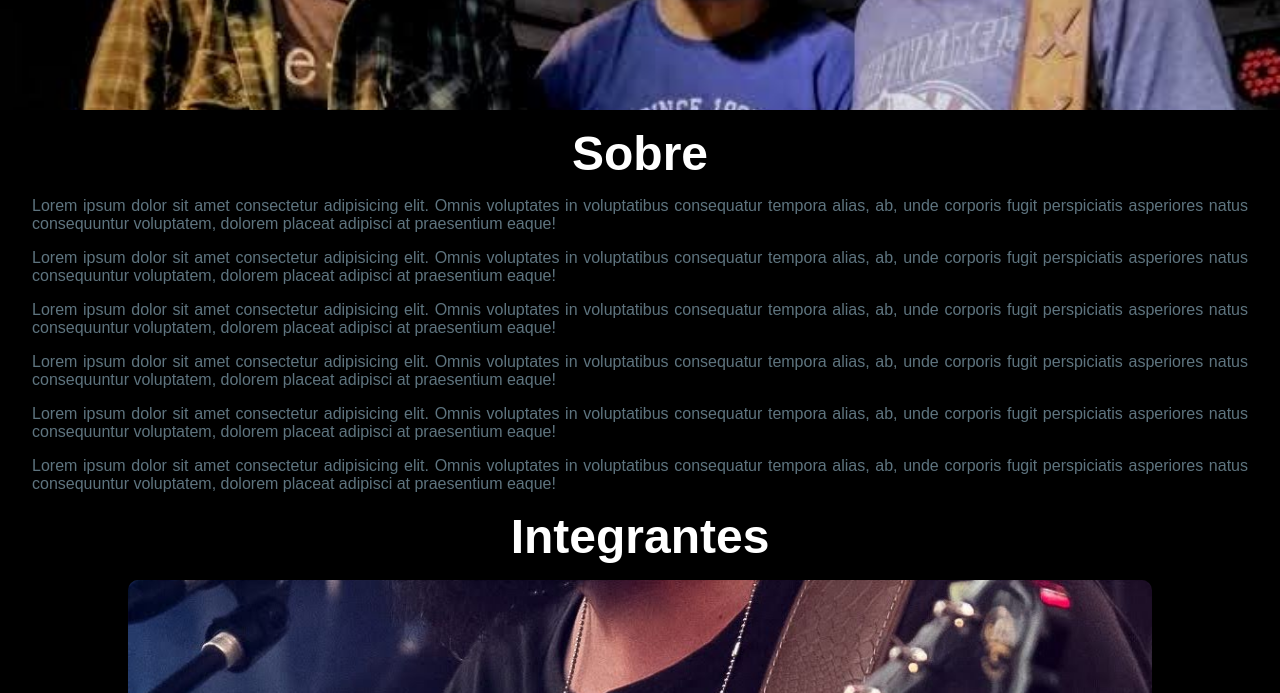
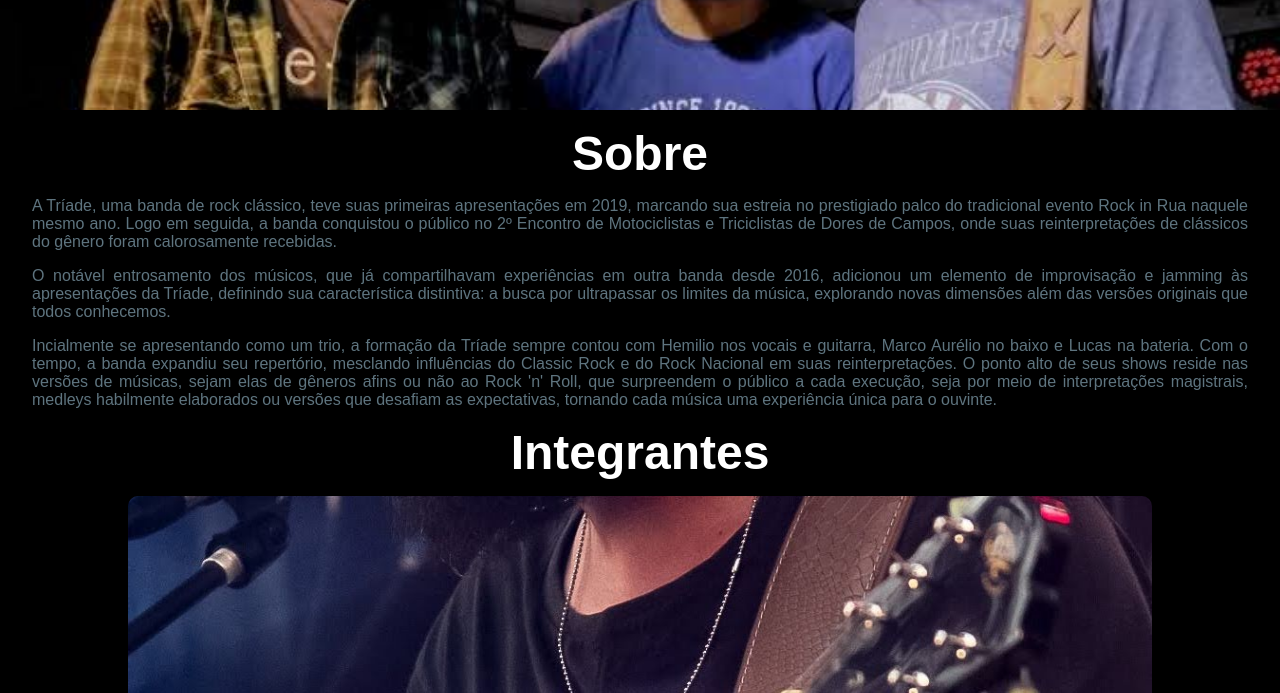
Before and after one commit to hemilioaraujo/triade, a plain HTML site: page index.html in a window 1280 px wide. Shown: the part 690-1383 px from the top of the page. Drawn offline with Linux system fonts and the light colour scheme; a web font is replaced by a local one.

Commit message:
fix: about text

```diff
--- a/index.html
+++ b/index.html
@@ -50,40 +50,31 @@
       <h1 class="title text-center">Sobre</h1>
       <article class="txt-white container text-third">
         <p class="text-justified">
-          Lorem ipsum dolor sit amet consectetur adipisicing elit. Omnis
-          voluptates in voluptatibus consequatur tempora alias, ab, unde
-          corporis fugit perspiciatis asperiores natus consequuntur voluptatem,
-          dolorem placeat adipisci at praesentium eaque!
+          A Tríade, uma banda de rock clássico, teve suas primeiras
+          apresentações em 2019, marcando sua estreia no prestigiado palco do
+          tradicional evento Rock in Rua naquele mesmo ano. Logo em seguida, a
+          banda conquistou o público no 2º Encontro de Motociclistas e
+          Triciclistas de Dores de Campos, onde suas reinterpretações de
+          clássicos do gênero foram calorosamente recebidas.
         </p>
         <p class="text-justified mt-1">
-          Lorem ipsum dolor sit amet consectetur adipisicing elit. Omnis
-          voluptates in voluptatibus consequatur tempora alias, ab, unde
-          corporis fugit perspiciatis asperiores natus consequuntur voluptatem,
-          dolorem placeat adipisci at praesentium eaque!
+          O notável entrosamento dos músicos, que já compartilhavam experiências
+          em outra banda desde 2016, adicionou um elemento de improvisação e
+          jamming às apresentações da Tríade, definindo sua característica
+          distintiva: a busca por ultrapassar os limites da música, explorando
+          novas dimensões além das versões originais que todos conhecemos.
         </p>
         <p class="text-justified mt-1">
-          Lorem ipsum dolor sit amet consectetur adipisicing elit. Omnis
-          voluptates in voluptatibus consequatur tempora alias, ab, unde
-          corporis fugit perspiciatis asperiores natus consequuntur voluptatem,
-          dolorem placeat adipisci at praesentium eaque!
-        </p>
-        <p class="text-justified mt-1">
-          Lorem ipsum dolor sit amet consectetur adipisicing elit. Omnis
-          voluptates in voluptatibus consequatur tempora alias, ab, unde
-          corporis fugit perspiciatis asperiores natus consequuntur voluptatem,
-          dolorem placeat adipisci at praesentium eaque!
-        </p>
-        <p class="text-justified mt-1">
-          Lorem ipsum dolor sit amet consectetur adipisicing elit. Omnis
-          voluptates in voluptatibus consequatur tempora alias, ab, unde
-          corporis fugit perspiciatis asperiores natus consequuntur voluptatem,
-          dolorem placeat adipisci at praesentium eaque!
-        </p>
-        <p class="text-justified mt-1">
-          Lorem ipsum dolor sit amet consectetur adipisicing elit. Omnis
-          voluptates in voluptatibus consequatur tempora alias, ab, unde
-          corporis fugit perspiciatis asperiores natus consequuntur voluptatem,
-          dolorem placeat adipisci at praesentium eaque!
+          Incialmente se apresentando como um trio, a formação da Tríade sempre
+          contou com Hemilio nos vocais e guitarra, Marco Aurélio no baixo e
+          Lucas na bateria. Com o tempo, a banda expandiu seu repertório,
+          mesclando influências do Classic Rock e do Rock Nacional em suas
+          reinterpretações. O ponto alto de seus shows reside nas versões de
+          músicas, sejam elas de gêneros afins ou não ao Rock 'n' Roll, que
+          surpreendem o público a cada execução, seja por meio de interpretações
+          magistrais, medleys habilmente elaborados ou versões que desafiam as
+          expectativas, tornando cada música uma experiência única para o
+          ouvinte.
         </p>
       </article>
     </section>
```
